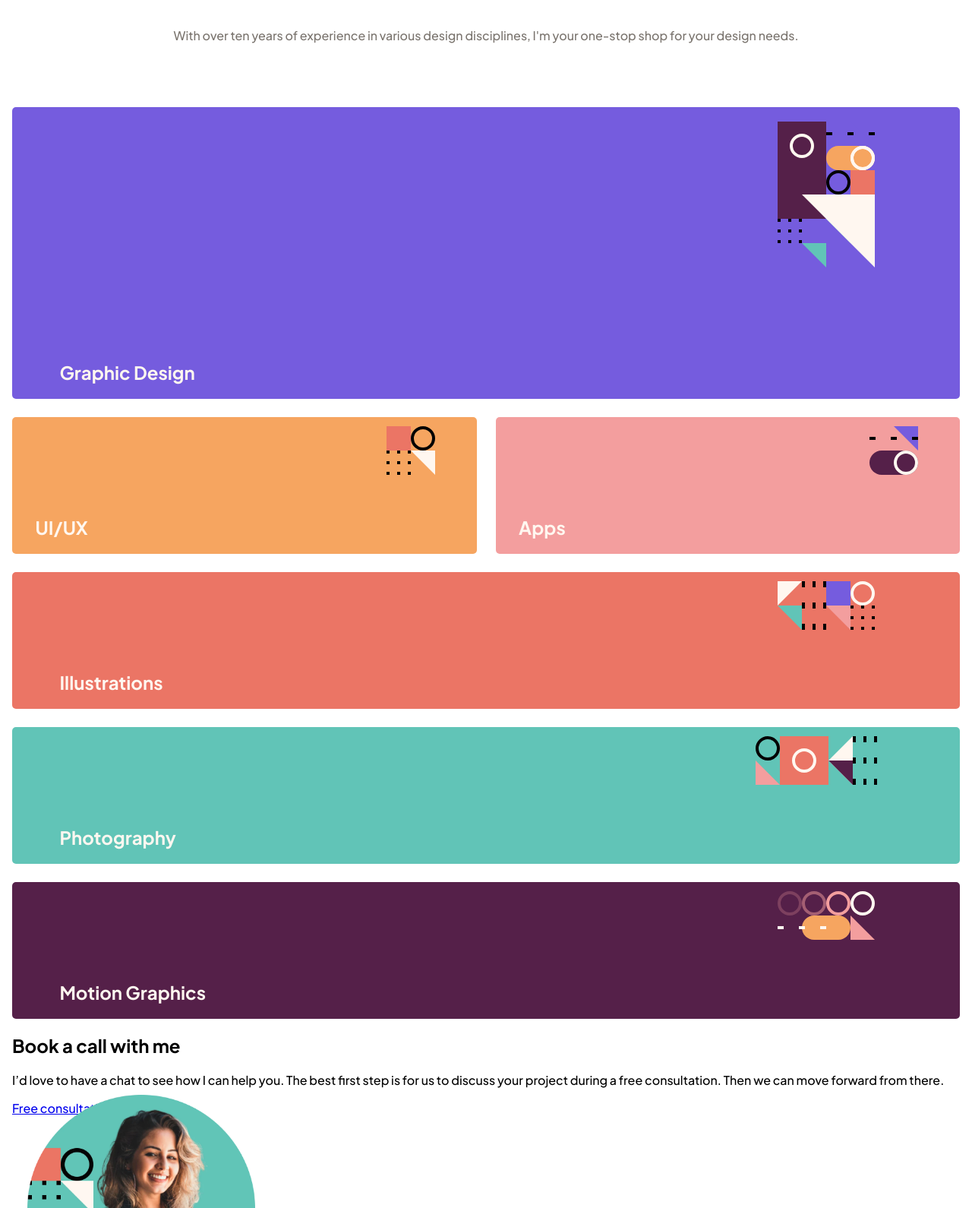
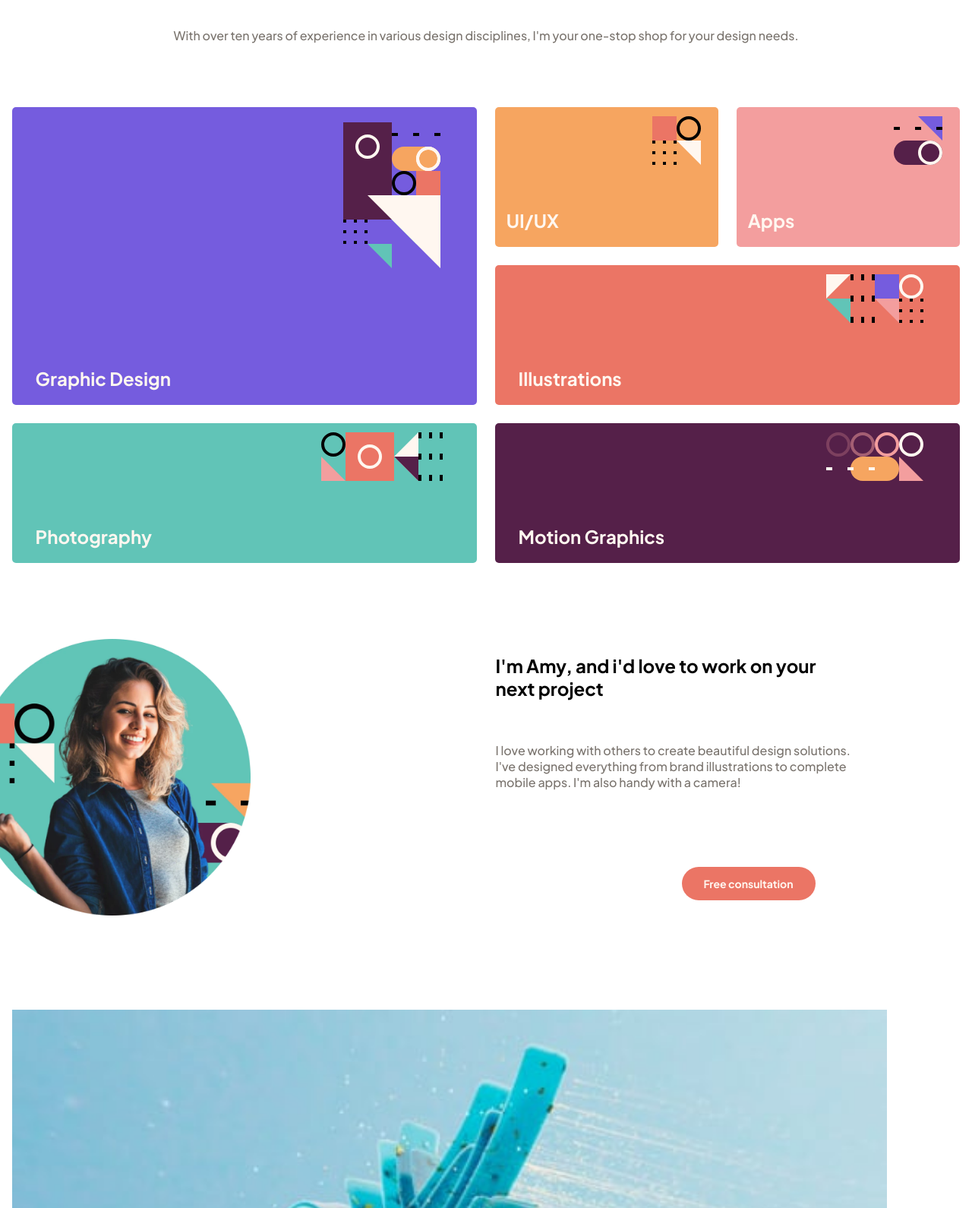
Before and after one commit to IMTR0J4N/Portfolio-Design_SP, a plain HTML site: page index.html in a window 1280 px wide. Shown: the part 197-1787 px from the top of the page at 76% size. Drawn offline with Linux system fonts and the light colour scheme.

Commit message:
Code responsive design

```diff
--- a/index.html
+++ b/index.html
@@ -14,12 +14,13 @@
 <body>
   <nav class="nav-top-container">
     <img src="/src/assets/logo.svg" alt="Page Logo" id="logo">
-    <a id="black_a1" href="#"><span class="white_span_a1">Free Consultation</span></a>
+    <a class="black_a1" href="#"><span class="white_span_a1">Free Consultation</span></a>
   </nav>
 
   <header>
     <h1 class="header-title">Design solutions made easy</h1>
-    <h2 class="header-desc">With over ten years of experience in various design disciplines, I'm your one-stop shop for your design needs.</h2>
+    <h2 class="header-desc">With over ten years of experience in various design disciplines, I'm your one-stop shop for
+      your design needs.</h2>
   </header>
 
   <main>
@@ -47,7 +48,9 @@
     <div class="presentation-wrapper">
       <img src="src/assets/image-amy.webp" alt="Amy's photo" id="presentation-photo">
       <h2 class="presentation-text">I'm Amy, and i'd love to work on your next project</h2>
-      <p class="paragraph-text">I love working with others to create beautiful design solutions. I've designed everything from brand illustrations to complete mobile apps. I'm also handy with a camera!</p>
+      <p class="paragraph-text">I love working with others to create beautiful design solutions. I've designed
+        everything from brand illustrations to complete mobile apps. I'm also handy with a camera!</p>
+      <a href="#" class="salmon_a1"><span class="white_span_a1">Free consultation</span></a>
 
       <div class="caroussel">
         <img src="src/assets/image-slide-1.jpg" id="caroussel-img" class="pic">
@@ -57,13 +60,19 @@
     </div>
 
     <article class="book-call">
-      <h2>Book a call with me</h2>
-      <p>I’d love to have a chat to see how I can help you. The best first step is for us to discuss your project during a free
-      consultation. Then we can move forward from there.</p>
-      <a href="#">Free consultation</a>
+      <h2 class="book-call-h2">Book a call with me</h2>
+      <p class="book-call-p">I’d love to have a chat to see how I can help you.
+        The best first step is for us to discuss your project during a free
+        consultation. Then we can move forward from there.</p>
+      <a href="#" class="salmon2_a1"><span class="white_span_a1">Free consultation</span></a>
     </article>
   </main>
+  <footer class="footer">
+    <img src="/src/assets/logo.svg" alt="Page Logo" id="bottom-logo">
+    <a class="black2_a1" href="#"><span class="white_span_a1">Free Consultation</span></a>
+  </footer>
 </body>
 
 <script src="/src/js/app.js"></script>
+
 </html>
--- a/src/css/style.css
+++ b/src/css/style.css
@@ -12,6 +12,7 @@
     --sys-white: #fff7f0;
 
     font-family: "Plus Jakarta Sans";
+    color: var(--sys-white);
 }
 
 body {
@@ -35,14 +36,63 @@ body {
     top: 16px;
 }
 
-#black_a1 {
+.black_a1 {
     position: absolute;
     right: 16px;
     top: 18px;
     width: 176px;
     height: 44px;
+    background-color: var(--sys-black);
+    border-radius: 28px;
+}
+
+.black_a1:hover {
+    background-color: var(--sys-blue);
+}
+
+.black2_a1 {
+    position: absolute;
+    right: 5%;
+    bottom: 15%;
+    width: 176px;
+    height: 44px;
     background: var(--sys-black);
     border-radius: 28px;
+}
+
+.black2_a1:hover {
+    background-color: var(--sys-blue);
+}
+
+.salmon_a1 {
+    position: absolute;
+    right: 90px;
+    text-align: center;
+    color: var(--sys-white);
+    width: 176px;
+    height: 44px;
+    background: var(--sys-salmon);
+    border-radius: 28px;
+    text-decoration: none;
+
+}
+
+.salmon2_a1 {
+    position: absolute;
+    right: 90px;
+    text-align: center;
+    color: var(--sys-white);
+    top: 2550px;
+    width: 176px;
+    height: 44px;
+    background: var(--sys-salmon);
+    border-radius: 28px;
+    text-decoration: none;
+
+}
+
+.salmon_a1:hover, .salmon2_a1:hover {
+    background-color: var(--sys-orange);
 }
 
 .white_span_a1 {
@@ -185,11 +235,12 @@ main {
 #presentation-photo {
     margin-left: 20px;
     height: 300px;
-    width: 300px;
+    width: auto;
 }
 
 .presentation-text {
     text-align: center;
+    color: var(--sys-black);
 }
 
 .paragraph-text {
@@ -207,8 +258,10 @@ main {
 }
 
 #back {
+    position: relative;
     height: 64px;
     width: 64px;
+    left: 29%;
     background-repeat: no-repeat;
     background-color: var(--sys-black);
     background-image: url("../assets/icon-arrow-left.svg");
@@ -219,8 +272,10 @@ main {
 }
 
 #next {
+    position: relative;
     height: 64px;
     width: 64px;
+    left: 33%;
     background-repeat: no-repeat;
     background-color: var(--sys-black);
     background-image: url("../assets/icon-arrow-right.svg");
@@ -229,7 +284,123 @@ main {
     border-radius: 50%;
 }
 
+#back:hover, #next:hover {
+    background-color: var(--sys-blue);
+}
+
 .pic {
     height: auto;
     width: 90vw;
 }
+
+.book-call {
+    margin-top: 1100px;
+    border-radius: 5px;
+    height: 352px;
+    width: 342px;
+    background-color: var(--sys-black);
+
+}
+
+.book-call-h2 {
+    position: absolute;
+    margin-top: 40px;
+    margin-left: 55px;
+}
+
+.book-call-p {
+    position: absolute;
+    margin-left: 10px;
+    margin-right: 10px;
+    margin-top: 120px;
+    font-size: 16px;
+    text-align: center;
+}
+
+.footer {
+    position: absolute;
+    left: 0%;
+    top: 335%;
+    height: 96px;
+    width: 100%;
+}
+
+#bottom-logo {
+    position: absolute;
+    width: 48px;
+    height: 48px;
+    left: 16px;
+    bottom: 16px;
+}
+
+@media (min-width: 770px) {
+    .cards-wrapper {
+        grid-template-columns: repeat(4, 1fr);
+        grid-template-rows: repeat(3, 1fr);
+        grid-column-gap: 24px;
+        grid-row-gap: 24px;
+        height: 600px;
+    }
+
+    #graph-design_card {
+        grid-area: 1 / 1 / 3 / 3;
+    }
+
+    #ui-ux_card {
+        grid-area: 1 / 3 / 2 / 4;
+    }
+
+    #apps_card {
+        grid-area: 1 / 4 / 2 / 5;
+    }
+
+    #illustrations_card {
+        grid-area: 2 / 3 / 3 / 5;
+    }
+
+    #photo_card {
+        grid-area: 3 / 1 / 4 / 3;
+    }
+
+    #motion-graphics_card {
+        grid-area: 3 / 3 / 4 / 5;
+    }
+
+    .presentation-wrapper {
+        top: 700px;
+    }
+
+    #presentation-photo {
+        height: 364px;
+        margin-left: -50px;
+    }
+
+    .presentation-text {
+        position: absolute;
+        text-align: left;
+        top: 0%;
+        margin-right: 15%;
+        margin-left: 51%;
+    }
+
+    .paragraph-text {
+        position: absolute;
+        text-align: left;
+        top: 20%;
+        margin-left: 51%;
+        margin-right: 10%;
+    }
+
+    .salmon_a1 {
+        margin-top: 300px;
+        margin-right: 100px;
+    }
+
+    .book-call {
+        width: 100%;
+    }
+
+    .book-call-h2 {
+        ;
+    }
+}
--- a/src/js/app.js
+++ b/src/js/app.js
@@ -18,8 +18,9 @@ nextBtn.onclick = () => {
 backBtn.onclick = () => {
     i--
 
-    if (i < 0) {
+    if (i < 1) {
         i = 5;
+        carousselImg.src = `${imgSrc}${i}.jpg`;
     } else {
         carousselImg.src = `${imgSrc}${i}.jpg`;
     }
```
